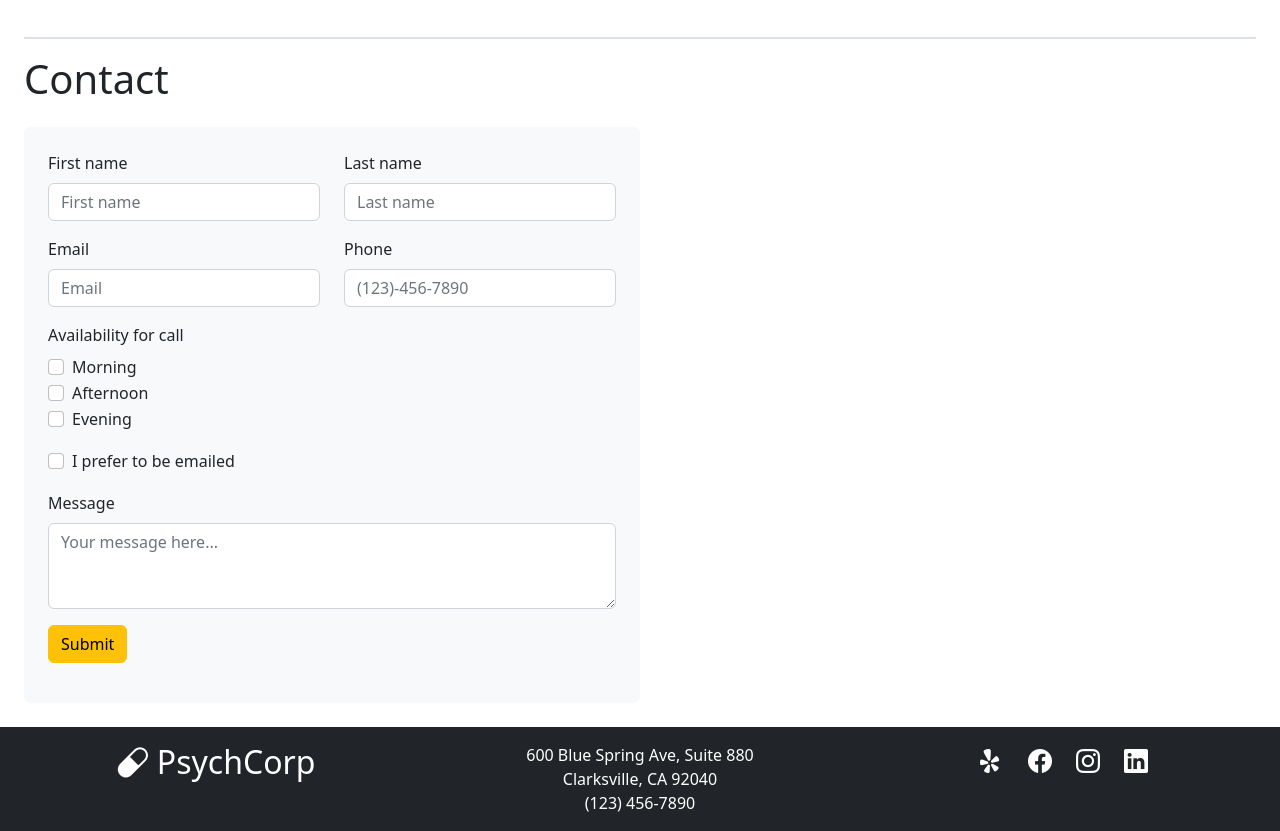
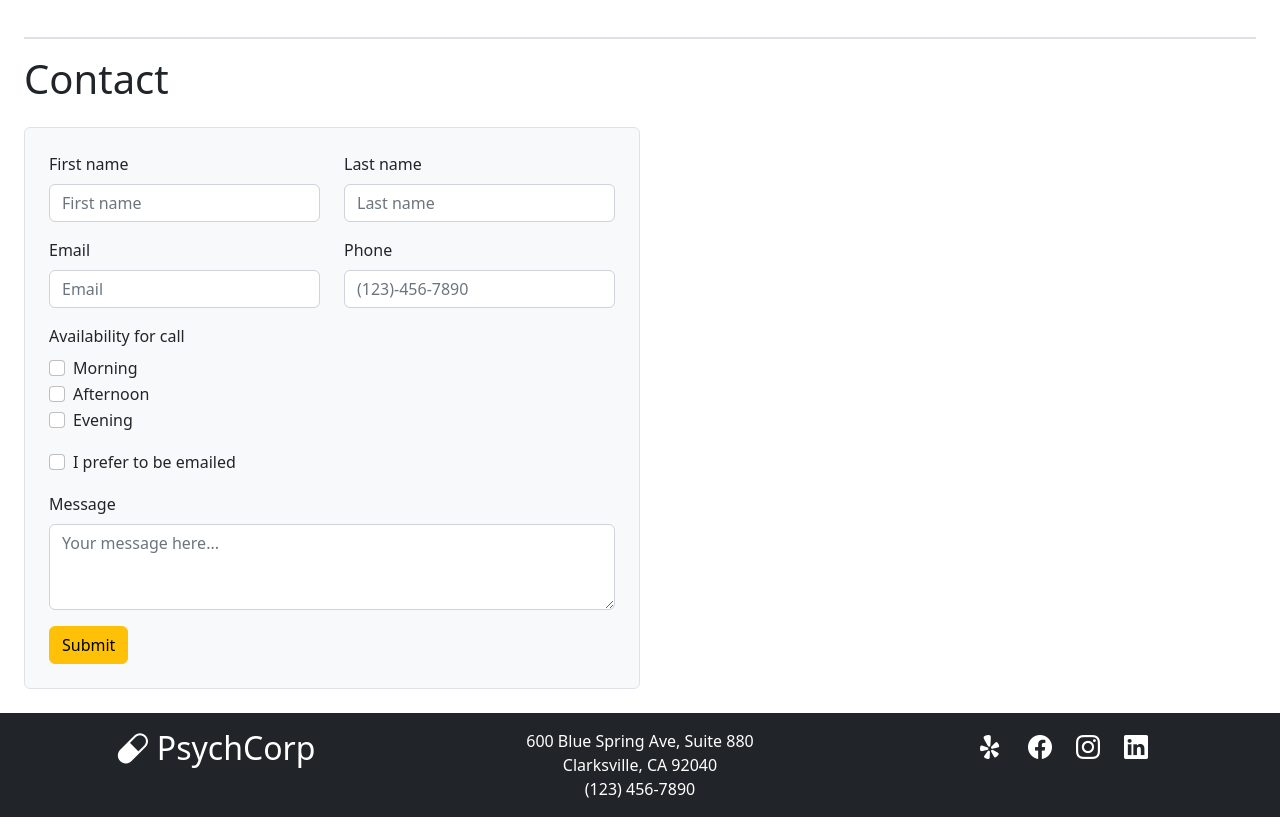
Before and after one commit to nicolasmatthewlee/healthcare-practice, a React (Create React App) app: page / in a window 1280 px wide. Shown: the part 1900-2731 px from the top of the page. Built offline with nearby package versions, Linux system fonts and the light colour scheme.

Commit message:
set border for form to improve contrast with background; connected schedule an appointment to #contact

```diff
--- a/src/App.js
+++ b/src/App.js
@@ -14,12 +14,14 @@ export const App = () => {
   return (
     <div className="App">
       <div class="container-fluid p-0">
+        <a href="#contact">
           <button
             className="btn btn-warning w-100 p-0 rounded-0"
             style={{ height: "30px" }}
           >
             <b>SCHEDULE AN APPOINTMENT</b>
           </button>
+        </a>
       </div>
 
       <nav
@@ -452,7 +454,7 @@ export const App = () => {
           </div>
         </div>
 
-        <form className="col-md-6 bg-light p-4 rounded" action="">
+        <form className="col-md-6 bg-light border p-4 rounded" action="#">
           <div className="row mb-3">
             <div className="col-6">
               <label htmlFor="first-name" className="form-label">
@@ -579,7 +581,7 @@ export const App = () => {
             </div>
           </div>
 
-          <div className="row mb-3">
+          <div className="row">
             <div className="col-auto">
               <button className="btn btn-warning w-100">Submit</button>
             </div>
```
Lines whose indentation alone changed are shown as unchanged.
